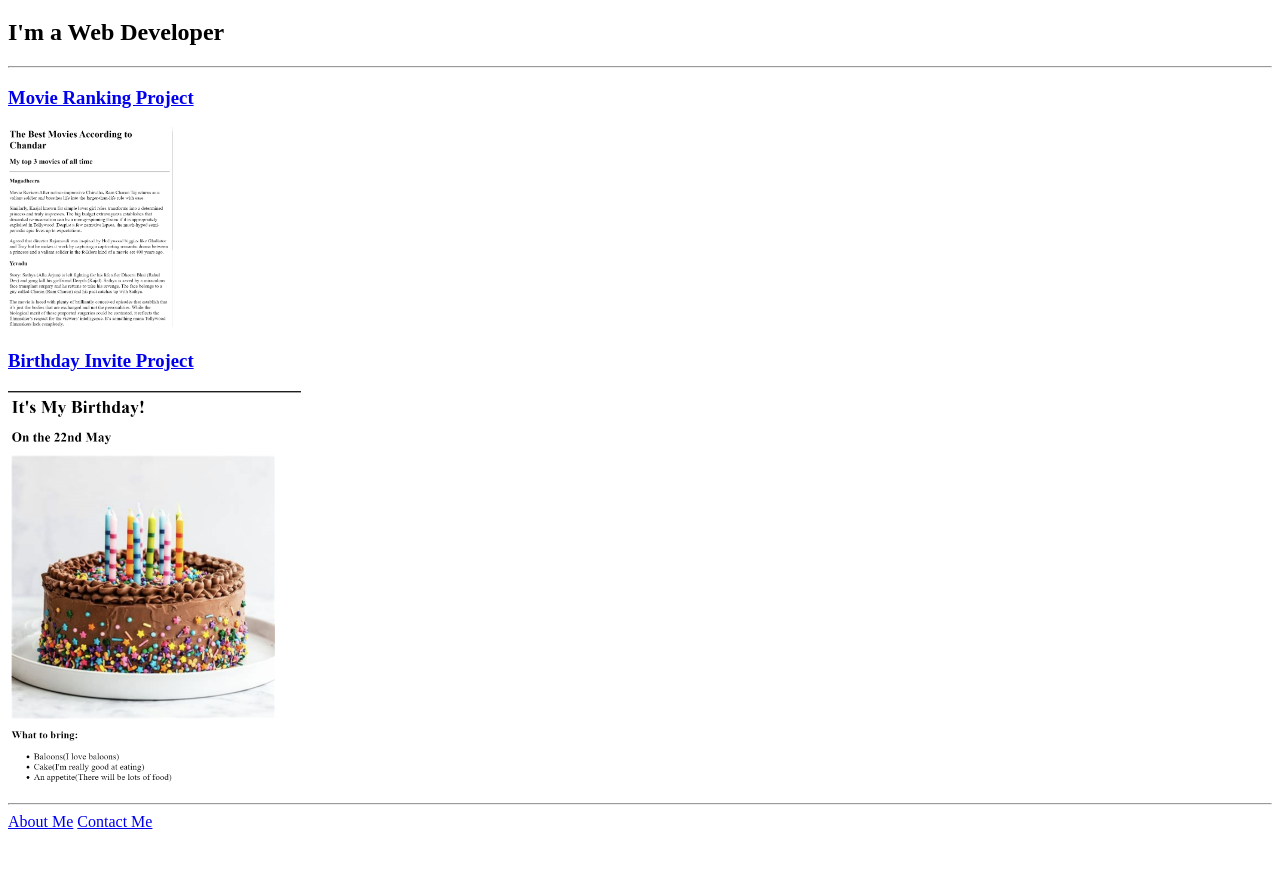
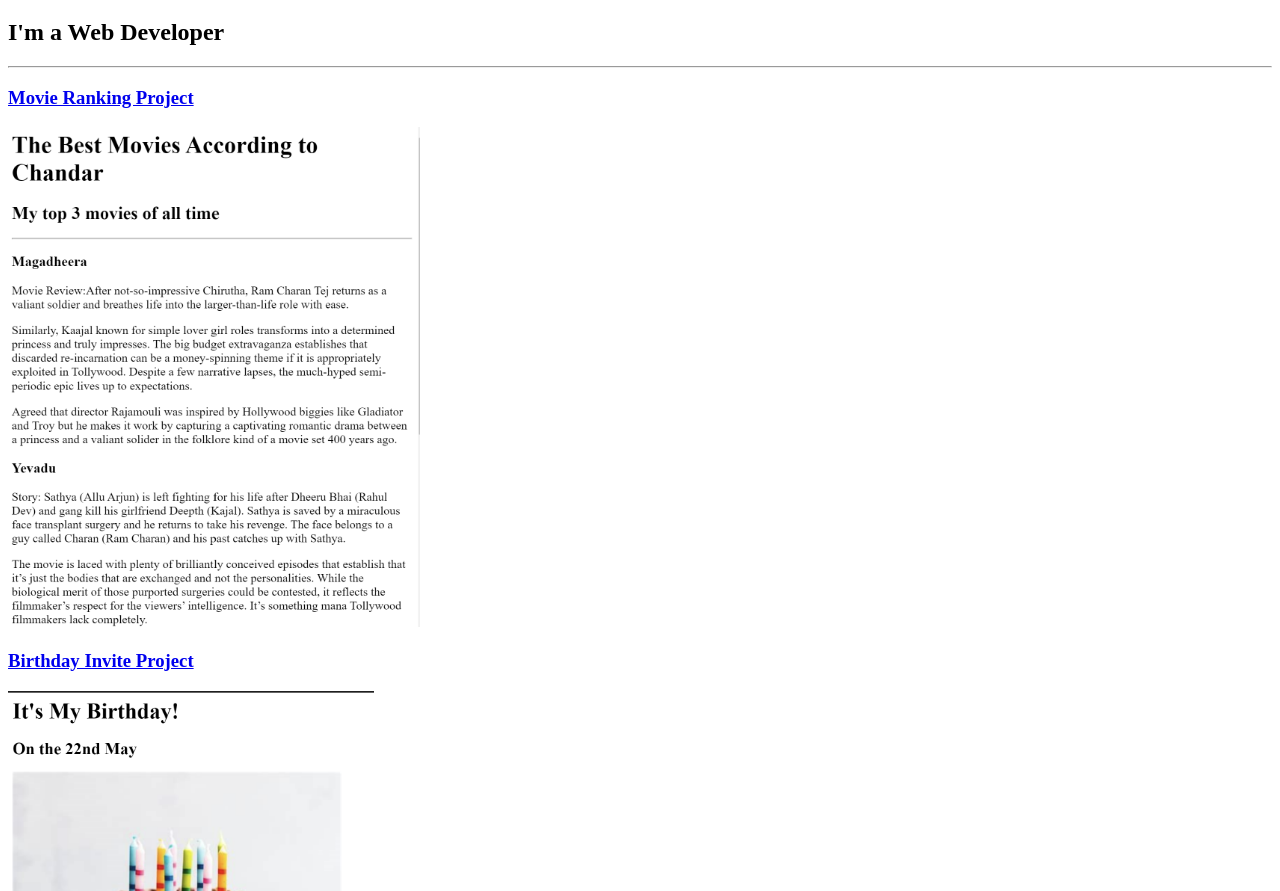
Before and after one commit to Chandar1998/html-portfolio, a plain HTML site: page index.html in a window 1280 px wide. Shown: the part 61-952 px from the top of the page. Before the commit the page ends 900 px from the top, so only its background shows below. Drawn offline with Linux system fonts and the light colour scheme.

Commit message:
Add files via upload

```diff
--- a/index.html
+++ b/index.html
@@ -11,11 +11,11 @@
     <h2>I'm a Web Developer</h2>
     <hr>
     <h3><a href="./public/movie-ranking.html">Movie Ranking Project</a></h3>
-    <img src="./assets/images/movie.png" height="200" alt="movie-ranking project">
+    <img src="./assets/images/movie.png" height="500" alt="movie-ranking project">
     <br>
 
     <h3><a href="./public/birthday-invite.html">Birthday Invite Project</a></h3>
-    <img src="./assets/images/birthday.png" height="400" alt="birthday invite project">
+    <img src="./assets/images/birthday.png" height="500" alt="birthday invite project">
     <hr>
     <a href="./public/about.html">About Me</a>
     <a href="./public/contact.html">Contact Me</a>
```
